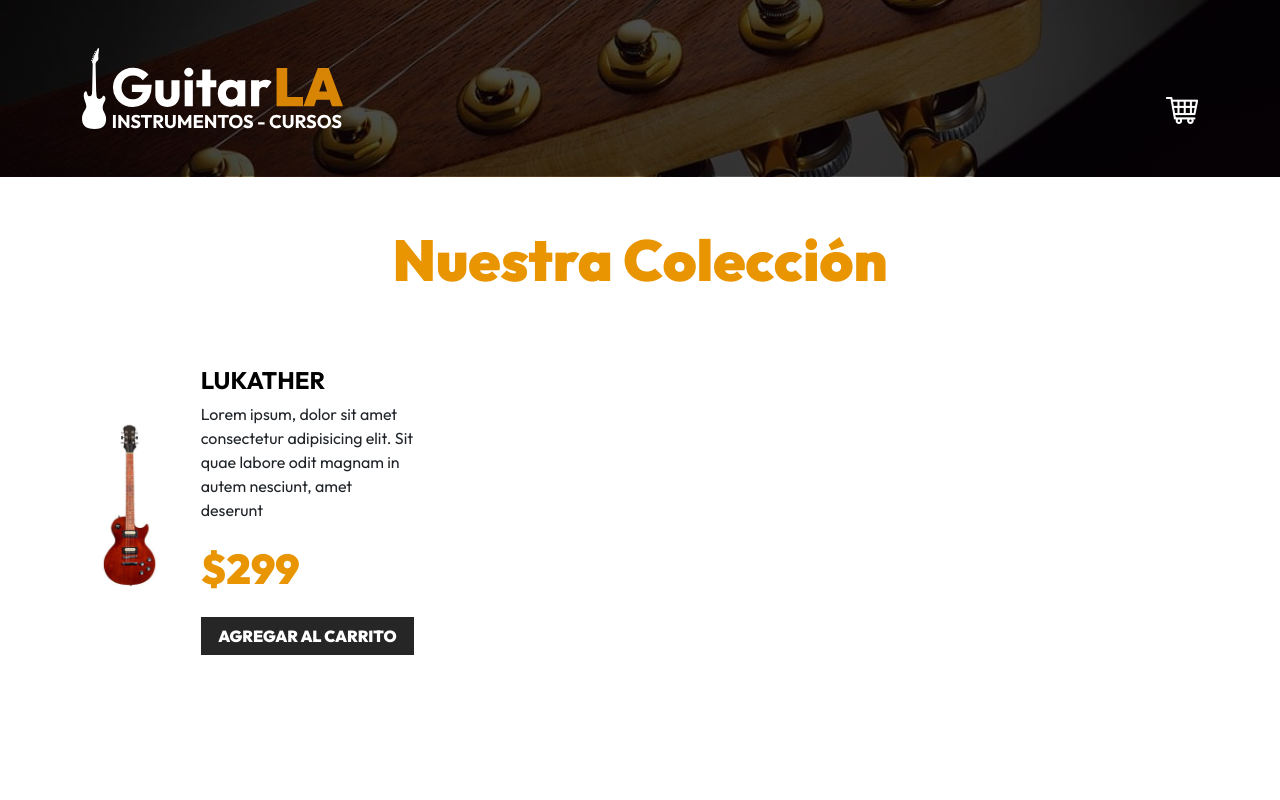
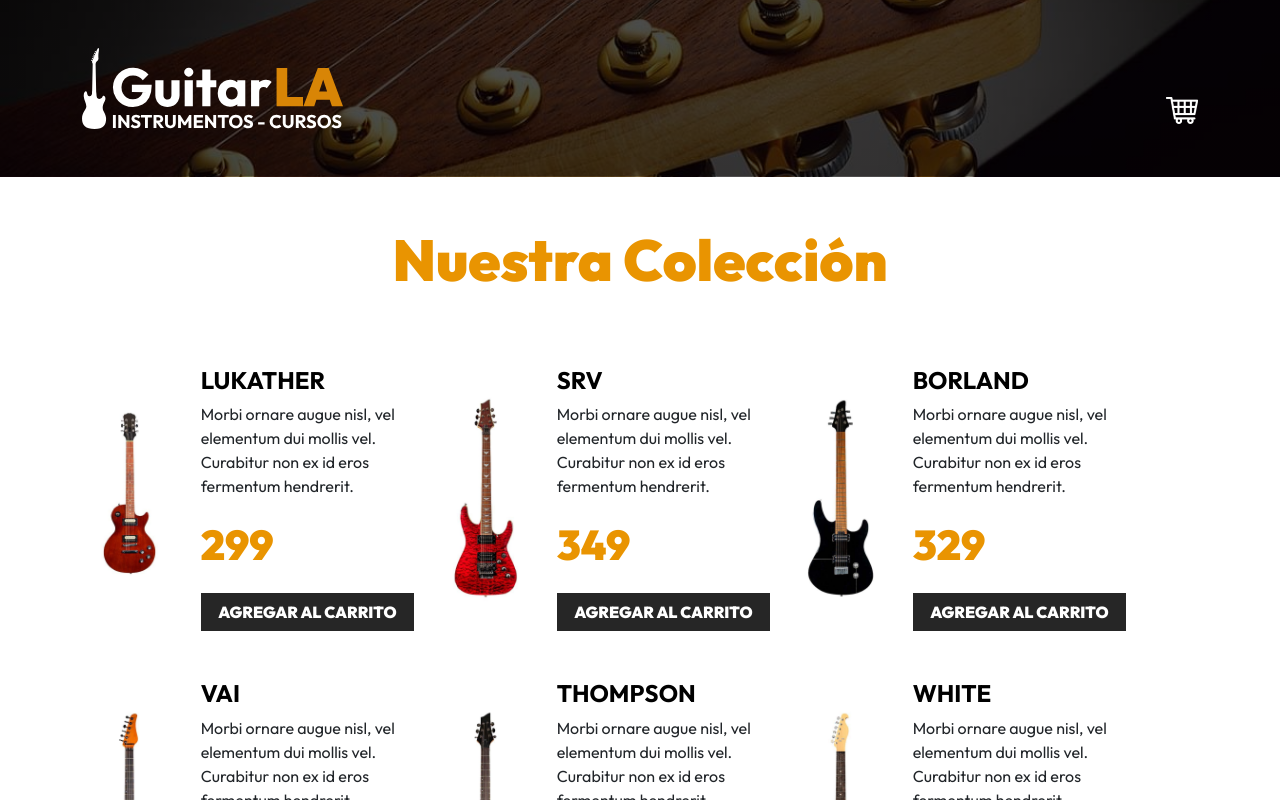
Before and after one commit to BryanLlana/GuitarLa_React, a React (Vite) app: page / in a window 1280 px wide. Shown: the top 800 px of the page. Built offline with nearby package versions, Linux system fonts and the light colour scheme.

Commit message:
Dynamic guitars added

```diff
--- a/src/App.tsx
+++ b/src/App.tsx
@@ -1,12 +1,16 @@
+import { useState } from "react"
 import Guitars from "./components/Guitars"
 import Header from "./components/Header"
+import { Guitar } from "./data/interfaces/Guitar"
+import { guitars as data } from './data/guitars';
 
 const App = () => {
+  const [guitars, setGuitars] = useState<Guitar[]>(data)
 
   return (
     <>
       <Header />
-      <Guitars />
+      <Guitars guitars={guitars} />
     </>
   )
 }
--- a/src/components/Guitar.tsx
+++ b/src/components/Guitar.tsx
@@ -1,22 +1,28 @@
-const Guitar = () => {
+import { Guitar } from "../data/interfaces/Guitar"
+
+interface Props {
+  guitar: Guitar
+}
+
+const GuitarItem: React.FC<Props> = ({ guitar }) => {
+  const { id, name, description, image, price } = guitar
+
   return (
-    <div className="row mt-5">
     <div className="col-md-6 col-lg-4 my-4 row align-items-center">
       <div className="col-4">
-          <img className="img-fluid" src="./public/img/guitarra_01.jpg" alt="imagen guitarra" />
+        <img className="img-fluid" src={`/img/${image}.jpg`} alt="imagen guitarra" />
       </div>
       <div className="col-8">
-          <h3 className="text-black fs-4 fw-bold text-uppercase">Lukather</h3>
-          <p>Lorem ipsum, dolor sit amet consectetur adipisicing elit. Sit quae labore odit magnam in autem nesciunt, amet deserunt</p>
-          <p className="fw-black text-primary fs-3">$299</p>
+        <h3 className="text-black fs-4 fw-bold text-uppercase">{ name }</h3>
+        <p>{ description }</p>
+        <p className="fw-black text-primary fs-3">{ price }</p>
         <button
           type="button"
           className="btn btn-dark w-100"
         >Agregar al Carrito</button>
       </div>
     </div>
-    </div>
   )
 }
 
-export default Guitar
+export default GuitarItem
--- a/src/components/Guitars.tsx
+++ b/src/components/Guitars.tsx
@@ -1,11 +1,20 @@
-import Guitar from "./Guitar"
+import { Guitar } from "../data/interfaces/Guitar"
+import GuitarItem from "./Guitar"
 
-const Guitars = () => {
+interface Props {
+  guitars: Guitar[]
+}
+
+const Guitars: React.FC<Props> = ({ guitars }) => {
   return (
     <main className="container-xl mt-5">
       <h2 className="text-center">Nuestra Colección</h2>
 
-      <Guitar />
+      <div className="row mt-5">
+        { guitars.map(guitar => (
+          <GuitarItem guitar={guitar} />
+        ))}
+      </div>
     </main>
   )
 }
```
Lines whose indentation alone changed are shown as unchanged.
